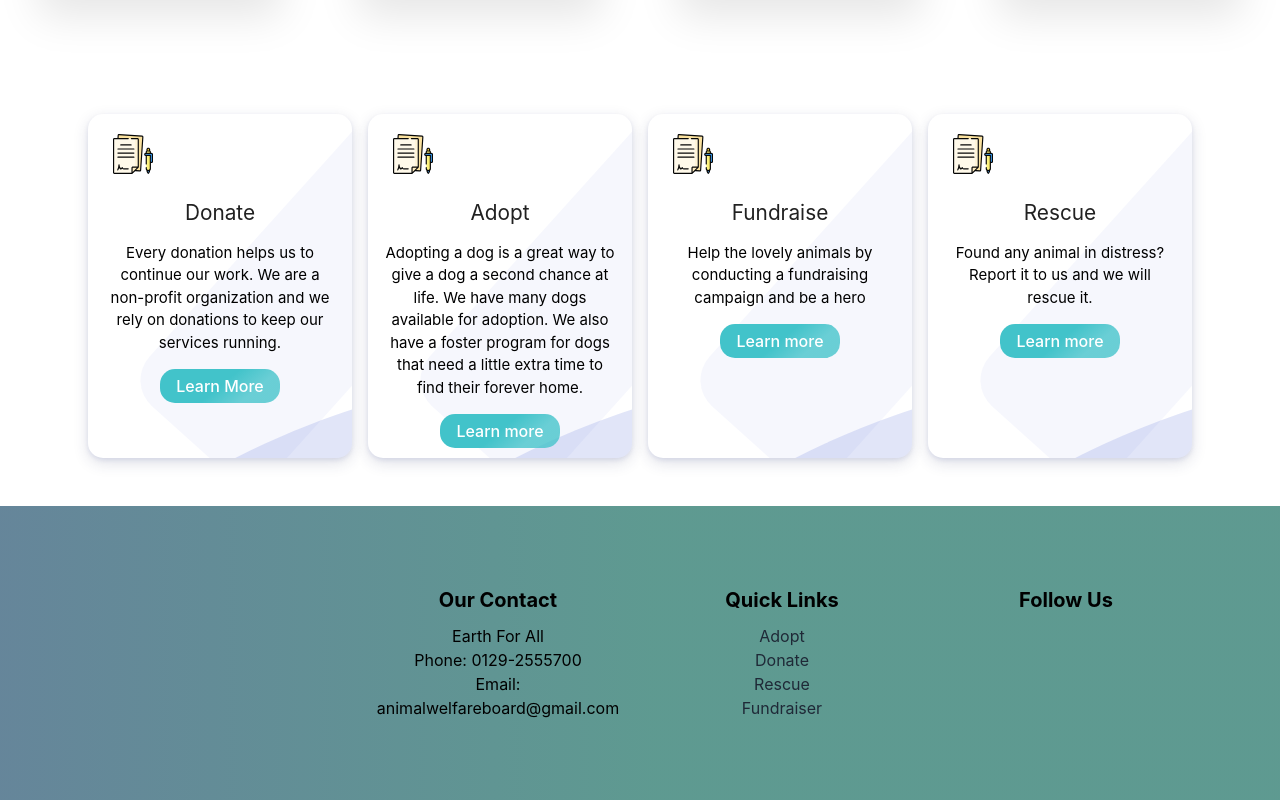
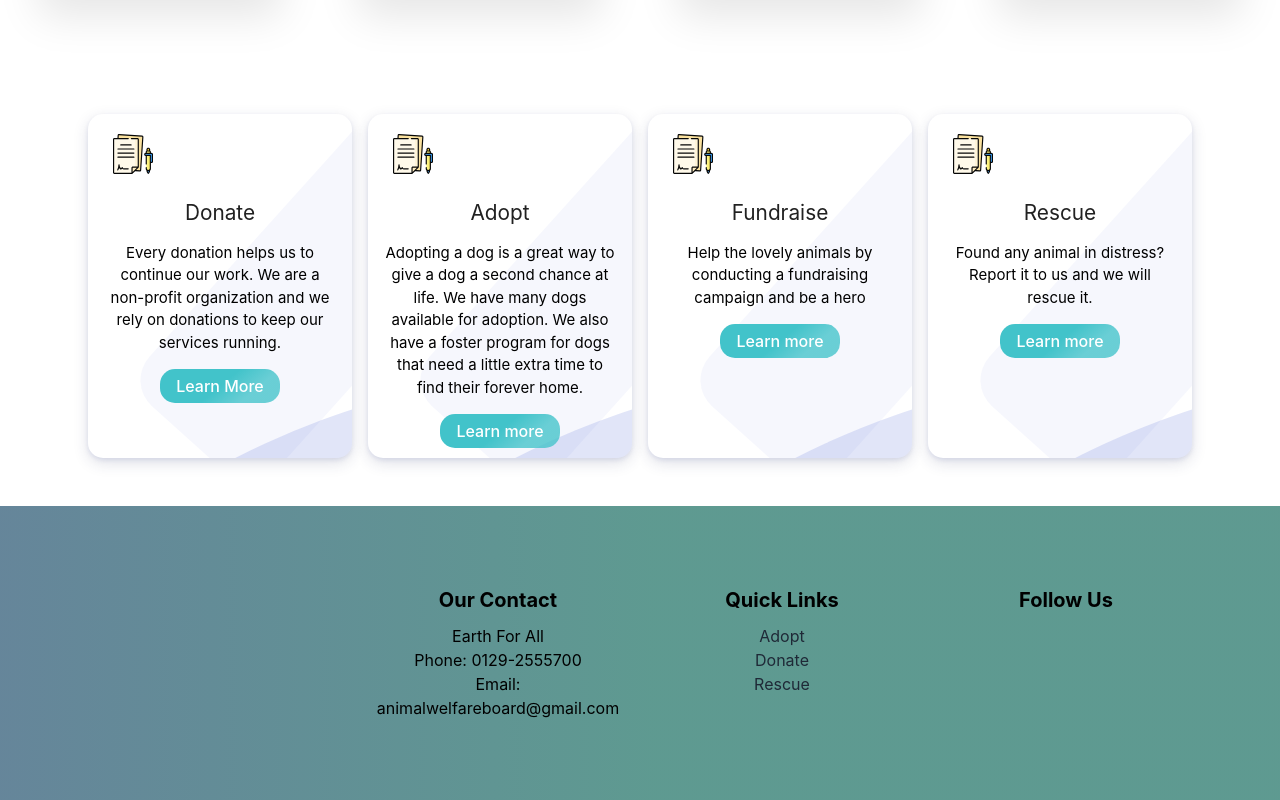
Before and after one commit to abhinandarun-02/Earth-For-All, a React (Create React App) app: page / in a window 1280 px wide. Shown: the part 1228-2028 px from the top of the page. Built offline with nearby package versions, Linux system fonts and the light colour scheme.

Commit message:
remove fundraiser

```diff
--- a/src/Components/Home/Footer.jsx
+++ b/src/Components/Home/Footer.jsx
@@ -48,9 +48,6 @@ const Footer = () => {
                             <li>
                                 <Link to="/rescue" className="text-gray-800"> Rescue</Link>
                             </li>
-                            <li>
-                                <Link to="/fundraiser" class="text-gray-800">Fundraiser</Link>
-                            </li>
                         </ul>
                     </div>
                     <div>
--- a/src/Components/Home/Services.jsx
+++ b/src/Components/Home/Services.jsx
@@ -180,7 +180,7 @@ const Services = () => {
                                         <p>
                                             Help the lovely animals by conducting a fundraising campaign and be a hero
                                         </p>
-                                        <button type="button" class="read_more_btn"><Link to="/fundraise" >Learn more</Link></button>
+                                        <button type="button" class="read_more_btn">Learn more</button>
                                     </div>
                                 </div>
                                 <div class="solution_card">
--- a/src/Components/NavBar/Navbar.jsx
+++ b/src/Components/NavBar/Navbar.jsx
@@ -29,9 +29,6 @@ const NavBar = () => {
 						<li>
 							<Link to="/rescue" class="p-3 text-custom-heading font-bold hover:underline underline-offset-4 turn-red-hover navbar-item text-white turn-yellow-hover">Rescue</Link>
 						</li>
-						<li>
-							<Link to="/fundraiser" class="p-3 text-custom-heading font-bold hover:underline underline-offset-4 turn-red-hover navbar-item text-white turn-yellow-hover">Fundraiser</Link>
-						</li>
 					</ul>
 				</div>
 			</nav>
```
